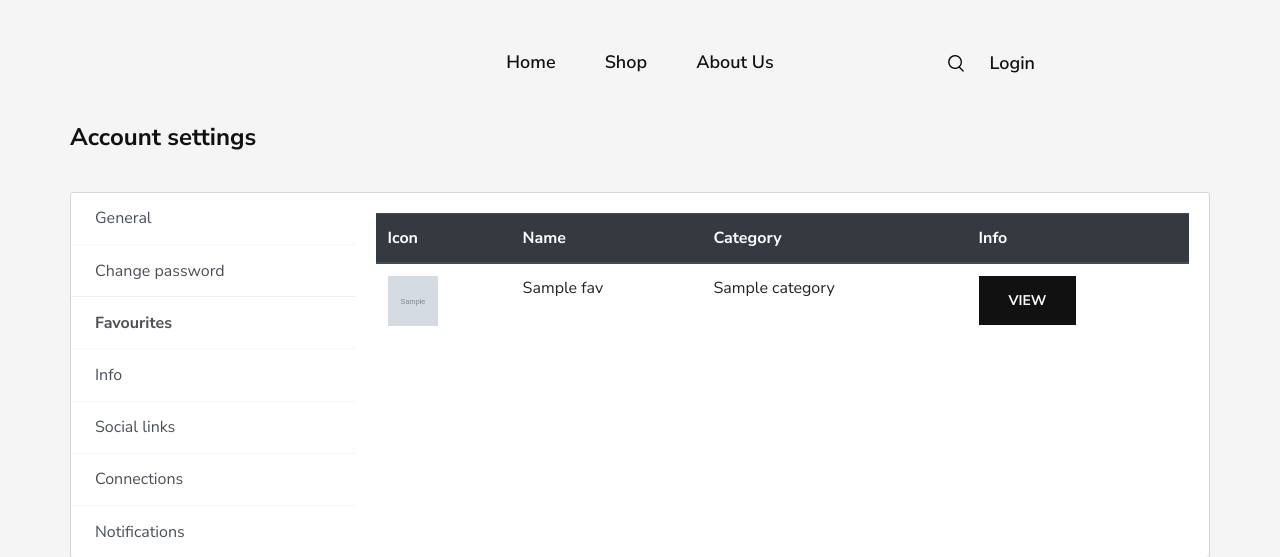
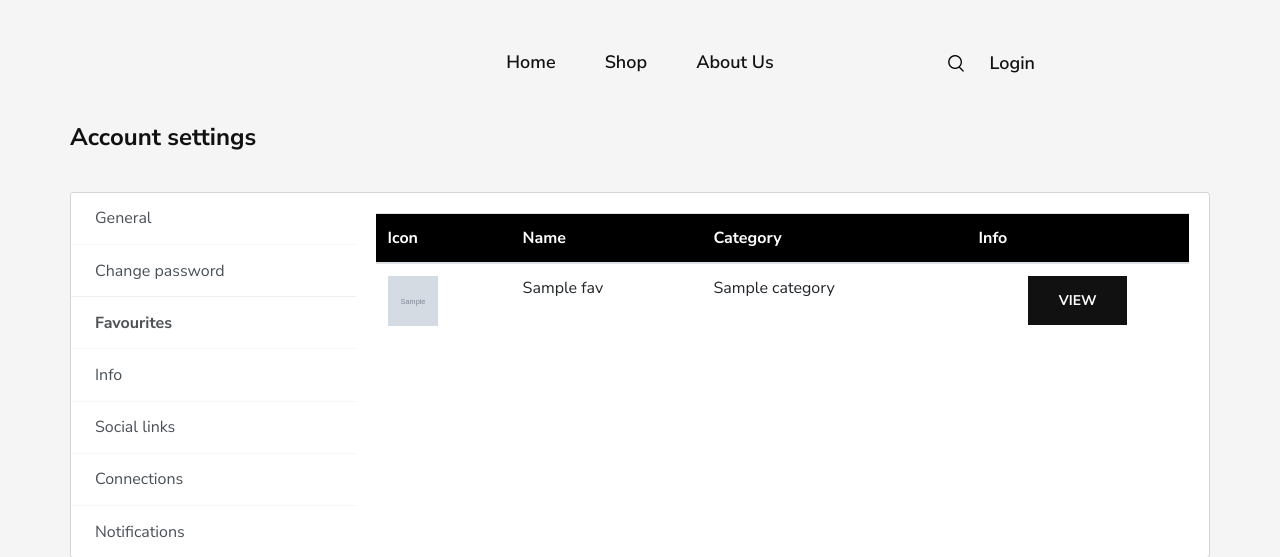
Before and after one commit to hugofpaiva/tpw-p1, a Django app: template webproj/app/templates/clientdetails.html in a window 1280 px wide, after a click on "Favourites". Shown: the top 557 px of the page. Run offline with Django 3.2, Linux system fonts and the light colour scheme; the template is opened without the code that fills it: values that come from a table or form of the project are taken from there, most other values are stand-ins (such as "Sample title", 1, 10 or a date in 2020); grey boxes marked "Sample" are stand-in pictures; some libraries are stand-ins or nearby versions.

Commit message:
button favourites

```diff
--- a/webproj/app/templates/clientdetails.html
+++ b/webproj/app/templates/clientdetails.html
@@ -107,13 +107,13 @@
             </div>
             <div class="tab-pane fade" id="account-favourites">
               <div class="card-body pb-2">
-                <table class="table" width="100%">
-                  <thead class="thead-dark">
+                <table class="table" width="100%" align="center">
+                  <thead  style="background-color: black; border: 0; color: white;">
                     <tr>
                       <th scope="col">Icon</th>
                       <th scope="col">Name</th>
                       <th scope="col">Category</th>
-                      <th scope="col">Info</th>
+                      <th scope="col" >Info</th>
                     </tr>
                   </thead>
                   <tbody>
@@ -127,7 +127,7 @@
                               {% endfor %}
 
                           </td>
-                          <td><a href="/shop/product/{{ fav.id }}/"><button class="site-btn">View</button></a></td>
+                          <td align="center"><a href="/shop/product/{{ fav.id }}/"><button style="width: 50%;" class="site-btn">View</button></a></td>
                         </tr>
                     {% endfor %}
                   </tbody>
```
